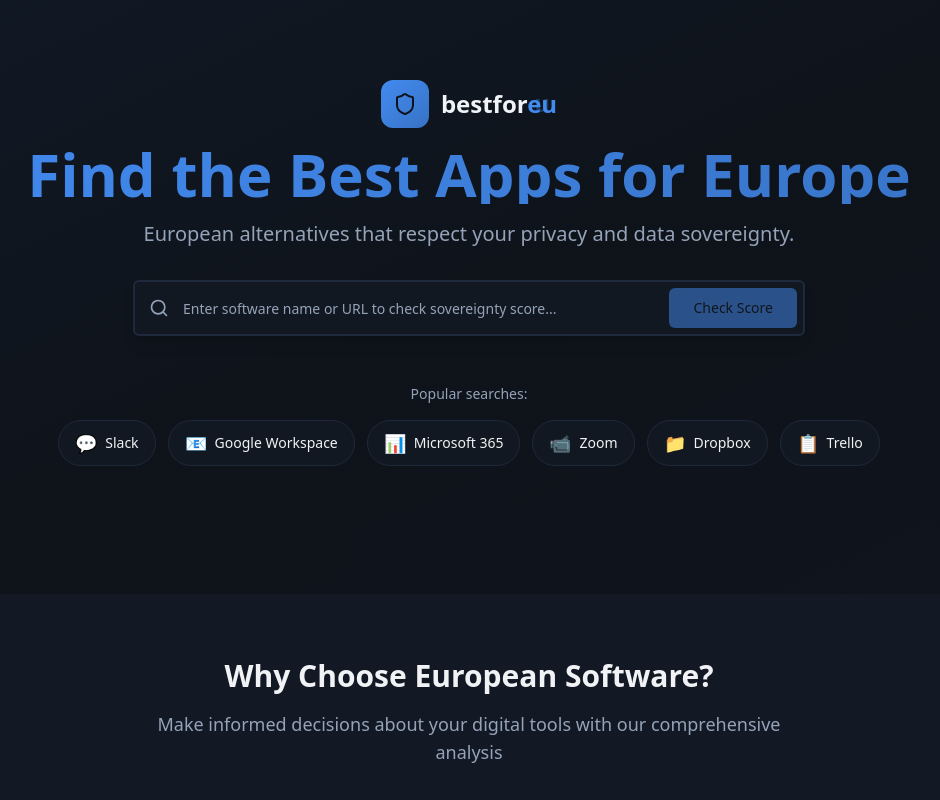
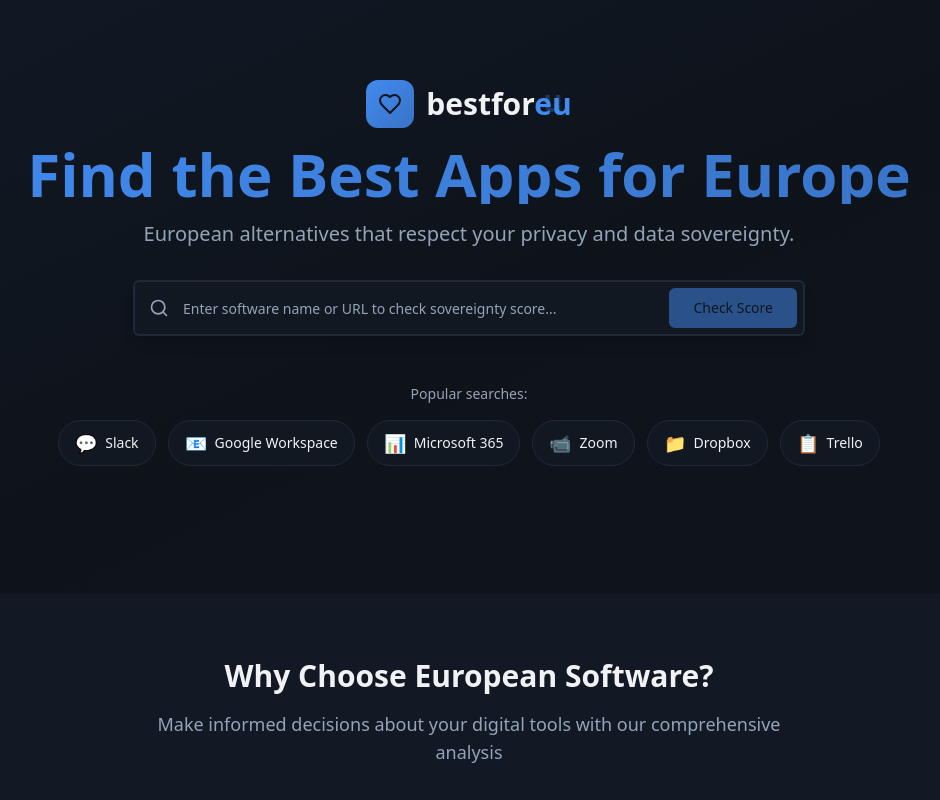
Before and after one commit to limmerja/trusty-europe-finder, a React (Vite) app: page / in a window 1280 px wide. Shown: the top 800 px of the page, without its empty margins (171-1111 px from the left). Built offline with nearby package versions, Linux system fonts and the light colour scheme.

Commit message:
Update logo and name size
Update the logo to a European heart and increase the size of the name.

```diff
--- a/src/pages/Index.tsx
+++ b/src/pages/Index.tsx
@@ -2,7 +2,7 @@ import { useState, useRef, useEffect } from "react";
 import { useNavigate } from "react-router-dom";
 import { Button } from "@/components/ui/button";
 import { Input } from "@/components/ui/input";
-import { Search, Shield, MapPin, FileCheck, Users } from "lucide-react";
+import { Search, Heart, MapPin, FileCheck, Users } from "lucide-react";
 import { Card, CardContent } from "@/components/ui/card";
 
 const Index = () => {
@@ -71,7 +71,7 @@ const Index = () => {
 
   const features = [
     {
-      icon: Shield,
+      icon: Heart,
       title: "Privacy First",
       description: "GDPR compliant European alternatives prioritizing your data privacy"
     },
@@ -103,9 +103,9 @@ const Index = () => {
             <div className="mb-8">
               <div className="inline-flex items-center gap-3 mb-4">
                 <div className="w-12 h-12 bg-gradient-to-br from-primary to-primary/80 rounded-xl flex items-center justify-center">
-                  <Shield className="w-6 h-6 text-primary-foreground" />
+                  <Heart className="w-6 h-6 text-primary-foreground" />
                 </div>
-                <h1 className="text-2xl font-bold text-foreground">
+                <h1 className="text-3xl font-bold text-foreground">
                   bestfor
                   <span className="relative">
                     <span className="text-primary">eu</span>
```
